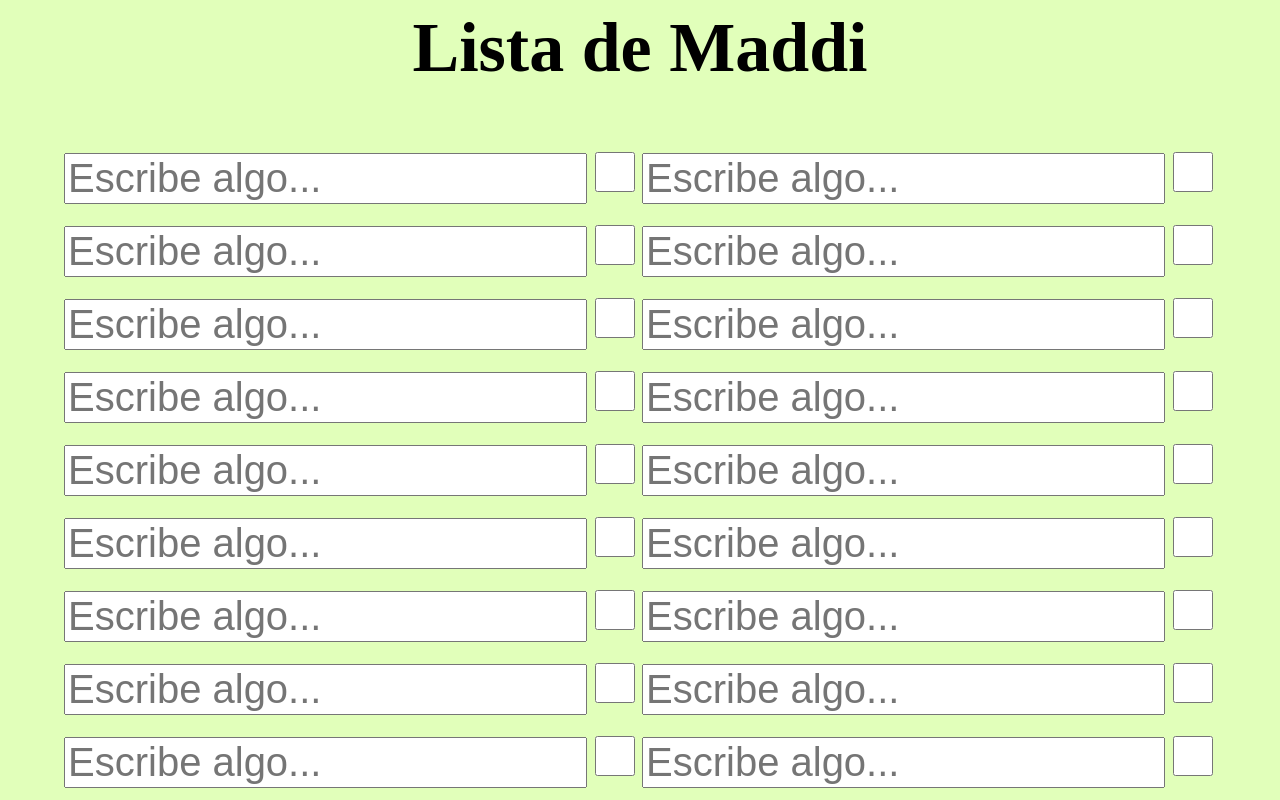
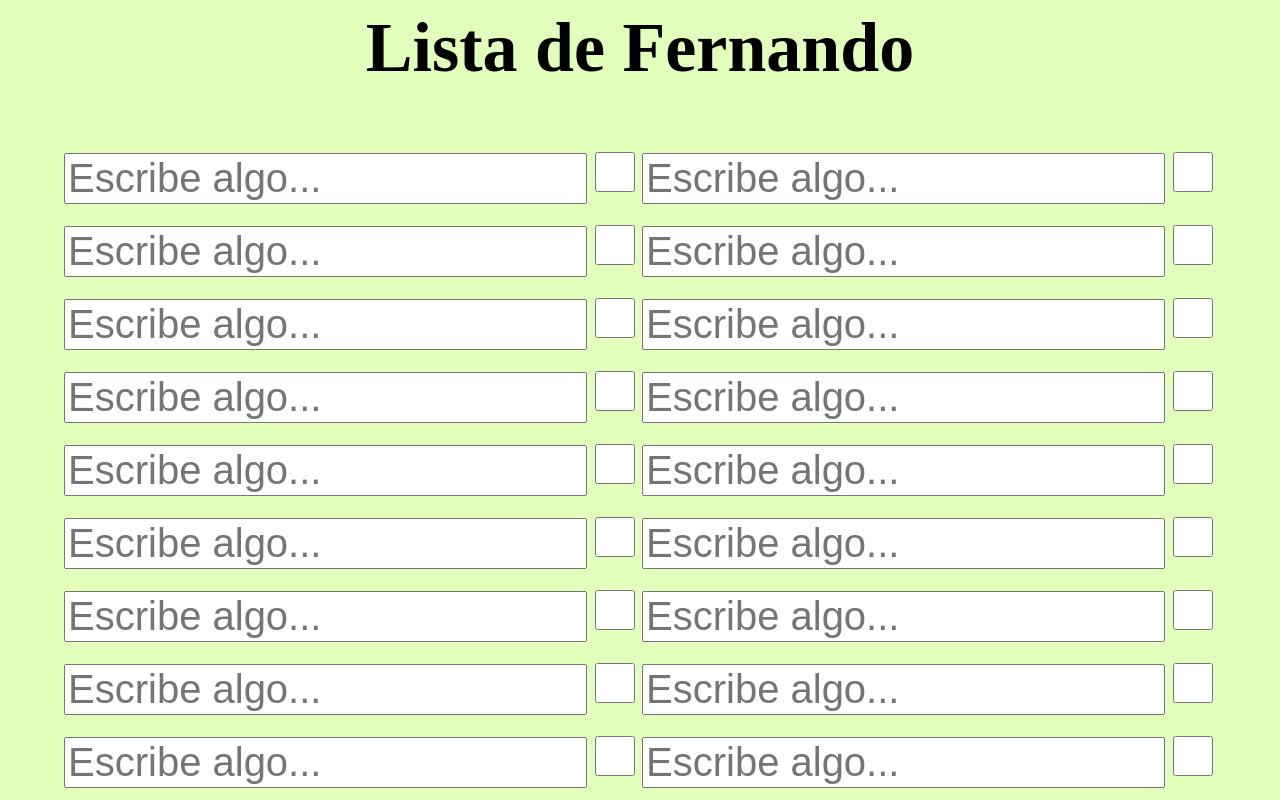
Before and after one commit to PixelMicah/Fer-Lista, a plain HTML site: page index.html in a window 1280 px wide. Shown: the top 800 px of the page. Drawn offline with Linux system fonts and the light colour scheme.

Commit message:
index.html

```diff
--- a/index.html
+++ b/index.html
@@ -3,7 +3,7 @@
         <title>Lista de Fernando</title>
     </head>
     <body style="background-color: rgb(225, 255, 186);">
-        <h2  align="center" style="font-size: 70;" style="font-family: Georgia, 'Times New Roman', Times, serif;">Lista de Maddi</h2>
+        <h2  align="center" style="font-size: 70;" style="font-family: Georgia, 'Times New Roman', Times, serif;">Lista de Fernando</h2>
 
         <table align="center">
             <tr>
```
